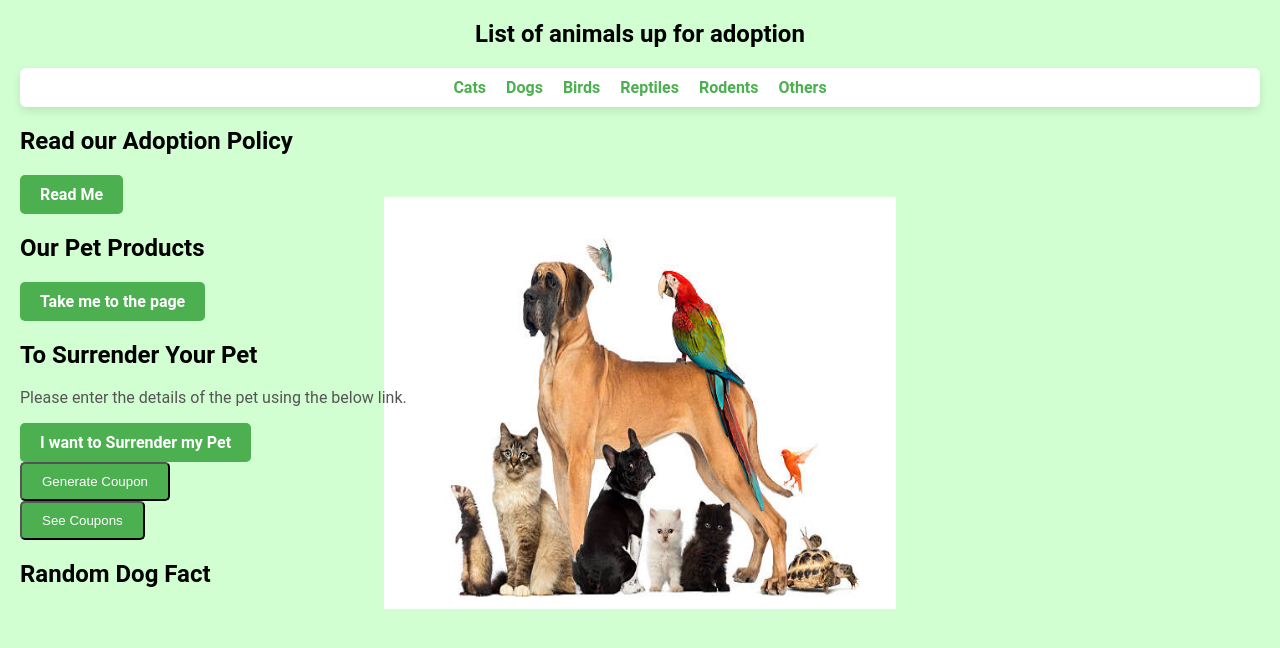
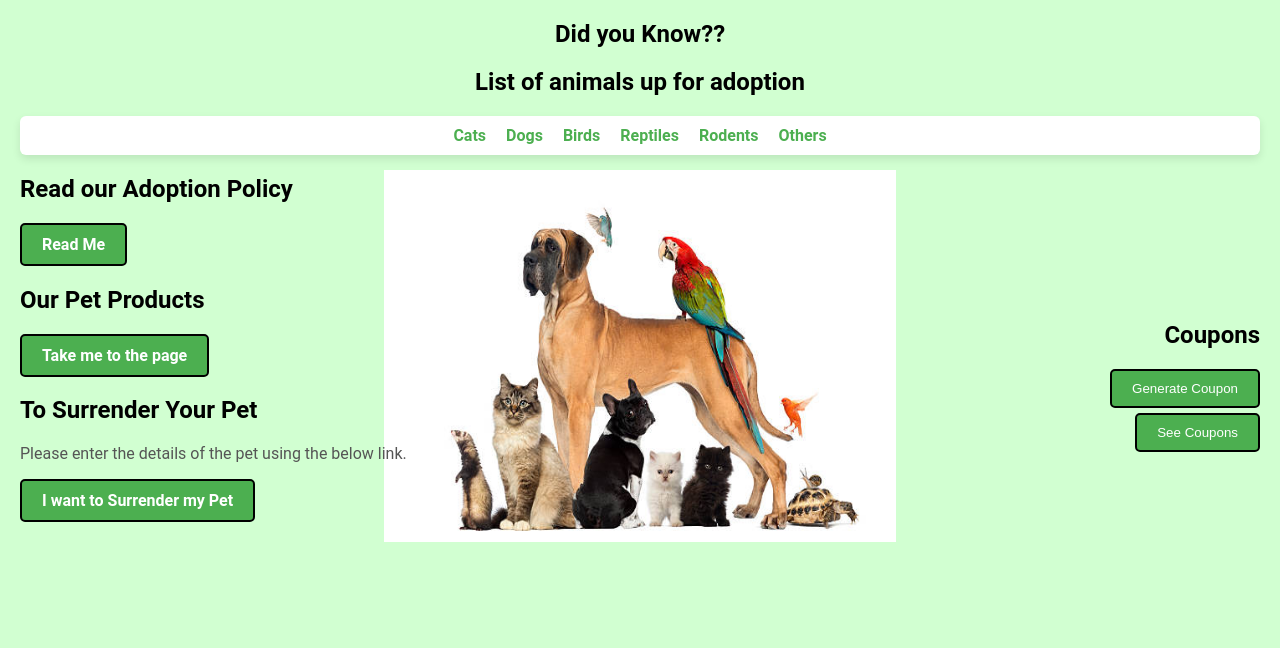
Before and after one commit to x22185101/x22185101_DevopsNew, a Django app: page / in a window 1280 px wide. Shown: the part 78-726 px from the top of the page. Run offline with Django 3.2, Linux system fonts and the light colour scheme; a user stored in the database is signed in; data comes from the database, SQL or seed files in the repository; both versions use the stored data as it was after the commit; data that the repository does not hold is empty.

Commit message:
Made Changes to the Style of the Index page

```diff
--- a/animal_shelter/templates/animal_shelter/index.html
+++ b/animal_shelter/templates/animal_shelter/index.html
@@ -86,6 +86,7 @@
     text-decoration: none;
     border-radius: 5px;
     transition: background-color 0.3s ease-in-out;
+    border: 2px solid black; /* Add a black border to the buttons */
 }
 
 .cta-button:hover {
@@ -94,6 +95,28 @@
 
         .content-container {
             margin: 20px;
+            position: relative;
+        }
+
+        .random-dog-fact {
+            text-align: center;
+            margin-bottom: 20px; /* Add margin at the bottom for spacing */
+        }
+
+
+        .button-wrapper {
+    position: fixed;
+    bottom: 270px;
+    right: 20px;
+    text-align: right; /* Align buttons to the right */
+}
+
+.generate-coupon-wrapper {
+    margin-bottom: 5px; /* Add a small margin between the two button wrappers */
+}
+
+.see-coupons-wrapper {
+    margin-top: 5px; /* Add a small margin between the two button wrappers */
 }
     </style>
 </head>
@@ -112,6 +135,11 @@
             {% endif %}
         </div>
         <h1 class="center-heading">Pawardise Animal Shelter and Adoption Center...</h1>
+    </div>
+
+    <div class="random-dog-fact">
+        <h2>Did you Know??</h2>
+        <p>{{ random_dog_fact }}</p>
     </div>
 
     <div class="content-container">
@@ -145,8 +173,11 @@
         {% endif %}
 
         {% if user.is_staff %}
+    <div class="button-wrapper">
+        <h2>Coupons</h2>
         <!-- Show the "Generate Coupon" button only to staff/admin users -->
-            <form method="post" action="{% url 'pet_products:generate_coupon' %}">
+        <div class="generate-coupon-wrapper">
+            <form method="post" action="{% url 'pet_products:generate_coupon' %}" class="generate-coupon-button">
                 {% csrf_token %}
                 <button type="submit" class="cta-button">Generate Coupon</button>
             </form>
@@ -154,19 +185,18 @@
             {% if success_message %}
                 <p style="color: green;">{{ success_message }}</p>
             {% endif %}
+        </div>
+
+        <!-- Show the "See Coupons" button only to staff/admin users -->
+        <div class="see-coupons-wrapper">
+            <form method="get" action="{% url 'pet_products:coupon' %}" class="see-coupons-button">
+                <button type="submit" class="cta-button">See Coupons</button>
+            </form>
+        </div>
+    </div>
 {% endif %}
 
-        {% if user.is_staff %}
-            <!-- Show the "See Coupons" button only to staff/admin users -->
-            <form method="get" action="{% url 'pet_products:coupon' %}">
-                <button type="submit" class="cta-button">See Coupons</button>
-            </form>
-        {% endif %}
 
-        <div class="random-dog-fact">
-            <h2>Random Dog Fact</h2>
-            <p>{{ random_dog_fact }}</p>
-        </div>
 
     </div>
 </body>
```
Also changed, not shown: db.sqlite3. Lines whose indentation alone changed are shown as unchanged.
